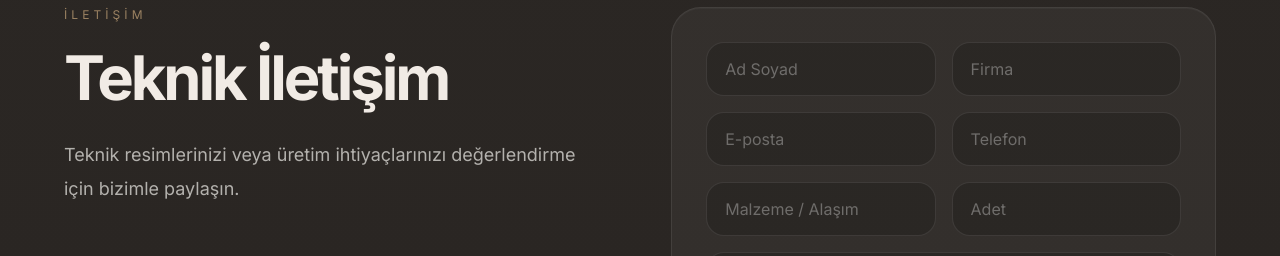
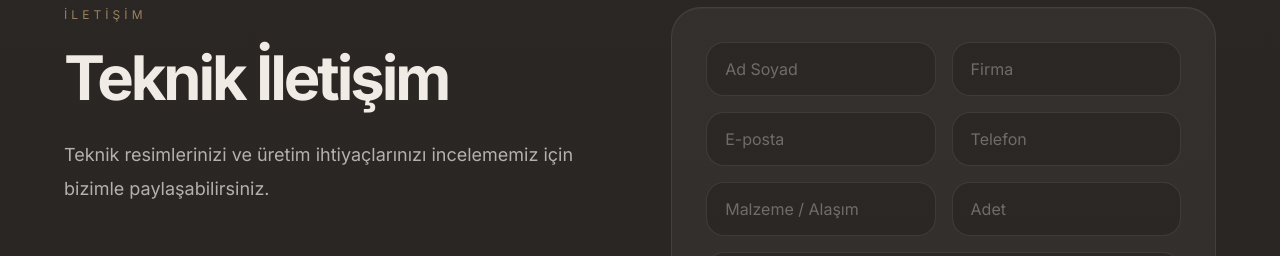
Before and after one commit to zheronprecision/zheron, a React (Vite) app: page / in a window 1280 px wide. Shown: the part 6440-6696 px from the top of the page. Built offline with nearby package versions, Linux system fonts and the light colour scheme.

Commit message:
Add files via upload

```diff
--- a/src/App.jsx
+++ b/src/App.jsx
@@ -131,7 +131,7 @@ const content = {
     contact: {
       eyebrow: "İletişim",
       title: "Teknik İletişim",
-      text: "Teknik resimlerinizi veya üretim ihtiyaçlarınızı değerlendirme için bizimle paylaşın.",
+      text: "Teknik resimlerinizi ve üretim ihtiyaçlarınızı incelememiz için bizimle paylaşabilirsiniz.",
       name: "Ad Soyad",
       company: "Firma",
       email: "E-posta",
```
